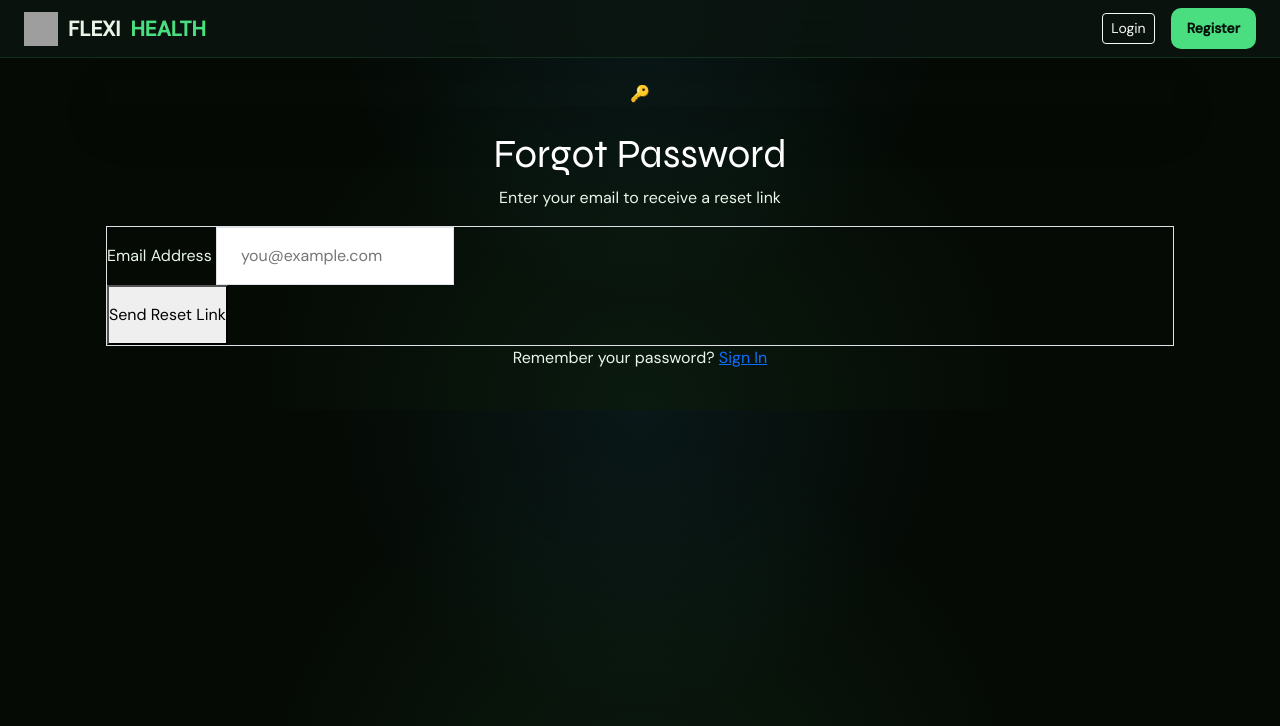
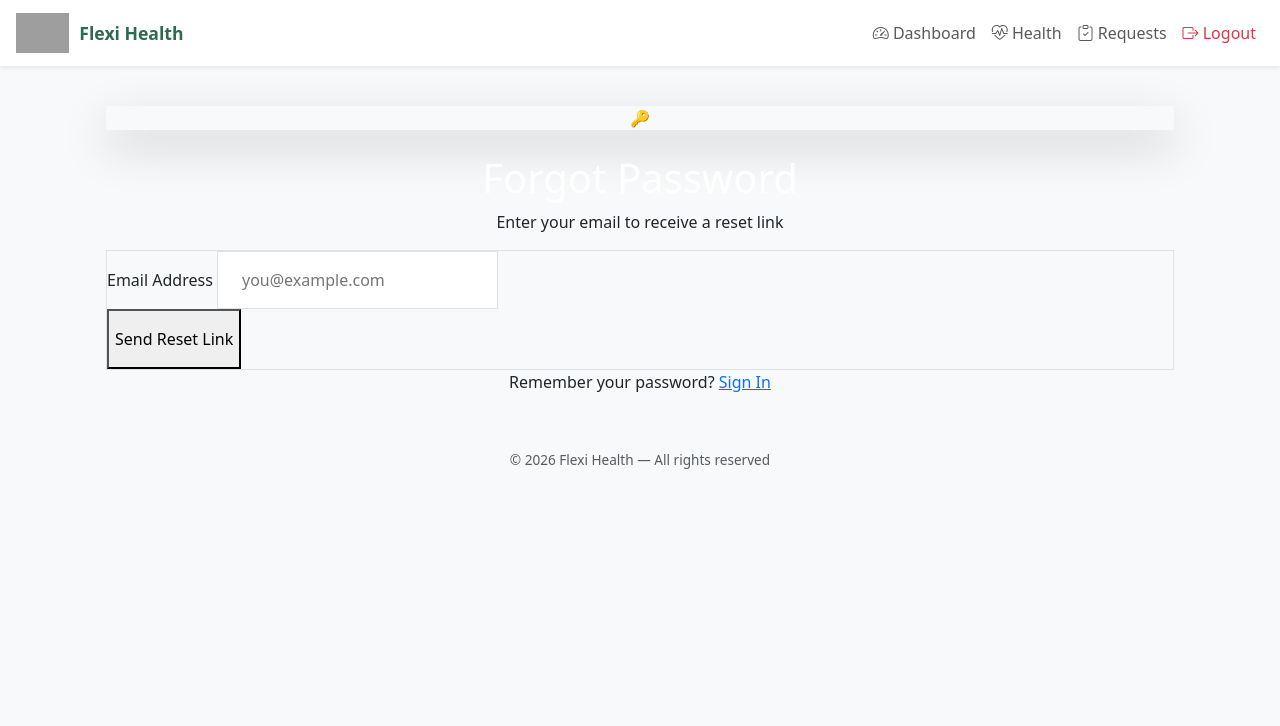
Before and after one commit to mosfiqtonoy/flexi_health1, a Flask app: page /forgot-password in a window 1280 px wide. Shown: the top 726 px of the page. Run offline with Flask 3, Linux system fonts and the light colour scheme; parts of the project's set-up code (start-up, migrations or seed data) failed here and were passed over; grey boxes are pictures that could not be loaded.

Commit message:
Update base.html

```diff
--- a/templates/base.html
+++ b/templates/base.html
@@ -1,237 +1,112 @@
 <!DOCTYPE html>
 <html lang="en">
+
 <head>
     <meta charset="UTF-8">
     <meta name="viewport" content="width=device-width, initial-scale=1.0">
     <title>{% block title %}Flexi Health{% endblock %}</title>
 
-    <!-- Fonts -->
-    <link href="https://fonts.googleapis.com/css2?family=Syne:wght@400;600;700;800&family=DM+Sans:wght@300;400;500&display=swap" rel="stylesheet">
+    <!-- Bootstrap -->
+    <link href="https://cdn.jsdelivr.net/npm/bootstrap@5.3.3/dist/css/bootstrap.min.css" rel="stylesheet">
 
-    <!-- Bootstrap -->
-    <link href="https://cdn.jsdelivr.net/npm/bootstrap@5.3.0/dist/css/bootstrap.min.css" rel="stylesheet">
-    <link href="https://cdn.jsdelivr.net/npm/bootstrap-icons@1.11.0/font/bootstrap-icons.css" rel="stylesheet">
+    <!-- Bootstrap Icons -->
+    <link rel="stylesheet" href="https://cdn.jsdelivr.net/npm/bootstrap-icons@1.11.3/font/bootstrap-icons.min.css">
 
-    <style>
-        :root {
-            --primary: #4ade80;
-            --primary-dark: #16a34a;
-            --secondary: #38bdf8;
-            --bg: #050a05;
-            --bg-soft: #0b1510;
-            --card: #0f1a12;
-            --border: rgba(74, 222, 128, 0.15);
-            --text: #e8f5e8;
-            --muted: #7a9b7a;
-            --danger: #f87171;
-            --warning: #fbbf24;
-        }
-
-        * {
-            margin: 0;
-            padding: 0;
-            box-sizing: border-box;
-        }
-
-        body {
-            font-family: 'DM Sans', sans-serif;
-            background: radial-gradient(circle at top, rgba(56,189,248,0.08), transparent 40%),
-                        radial-gradient(circle at bottom, rgba(74,222,128,0.08), transparent 50%),
-                        var(--bg);
-            color: var(--text);
-        }
-
-        h1,h2,h3,h4,h5,h6 {
-            font-family: 'Syne', sans-serif;
-        }
-
-        /* NAVBAR */
-        .navbar-flexi {
-            background: rgba(11, 21, 16, 0.85);
-            backdrop-filter: blur(18px);
-            border-bottom: 1px solid var(--border);
-            position: sticky;
-            top: 0;
-            z-index: 999;
-        }
-
-        .brand {
-            display: flex;
-            align-items: center;
-            gap: 10px;
-            font-weight: 800;
-            font-size: 1.3rem;
-            color: var(--text);
-            text-decoration: none;
-        }
-
-        .brand img {
-            width: 34px;
-            height: 34px;
-        }
-
-        .brand span {
-            color: var(--primary);
-        }
-
-        /* SIDEBAR */
-        .sidebar {
-            width: 250px;
-            height: calc(100vh - 60px);
-            position: fixed;
-            top: 60px;
-            left: 0;
-            background: var(--bg-soft);
-            border-right: 1px solid var(--border);
-            padding: 1.5rem 1rem;
-        }
-
-        .sidebar a {
-            display: flex;
-            gap: 10px;
-            padding: 10px 12px;
-            color: var(--muted);
-            text-decoration: none;
-            border-radius: 10px;
-            margin-bottom: 6px;
-            transition: 0.2s;
-            font-size: 0.92rem;
-        }
-
-        .sidebar a:hover,
-        .sidebar a.active {
-            background: rgba(74,222,128,0.12);
-            color: var(--primary);
-        }
-
-        .main-content {
-            margin-left: 250px;
-            padding: 2rem;
-        }
-
-        /* CARD */
-        .card-flexi {
-            background: var(--card);
-            border: 1px solid var(--border);
-            border-radius: 14px;
-            padding: 1.5rem;
-        }
-
-        /* BUTTON */
-        .btn-flexi {
-            background: var(--primary);
-            border: none;
-            padding: 10px 16px;
-            border-radius: 10px;
-            font-weight: 700;
-            color: #04120a;
-            transition: 0.2s;
-        }
-
-        .btn-flexi:hover {
-            background: #86efac;
-        }
-
-        /* INPUT */
-        .form-control {
-            background: #0b1510 !important;
-            border: 1px solid var(--border) !important;
-            color: var(--text) !important;
-        }
-
-        .form-control:focus {
-            border-color: var(--primary) !important;
-            box-shadow: 0 0 0 3px rgba(74,222,128,0.15) !important;
-        }
-
-        /* RESPONSIVE */
-        @media(max-width: 768px){
-            .sidebar { display:none; }
-            .main-content { margin-left: 0; }
-        }
-    </style>
-
-    {% block extra_css %}{% endblock %}
+    <!-- Custom CSS -->
+    <link rel="stylesheet" href="{{ url_for('static', filename='css/style.css') }}">
 </head>
 
-<body>
+<body style="background:#f8f9fa;">
 
-<!-- NAVBAR -->
-<nav class="navbar-flexi py-2">
-    <div class="container-fluid px-4 d-flex justify-content-between align-items-center">
+<!-- ================= NAVBAR ================= -->
+<nav class="navbar navbar-expand-lg navbar-light bg-white shadow-sm px-3">
 
-        <a href="{{ url_for('auth.index') }}" class="brand">
-            <img src="https://cdn-icons-png.flaticon.com/512/2966/2966486.png" alt="logo">
-            FLEXI <span>HEALTH</span>
-        </a>
+    <!-- Logo -->
+    <a class="navbar-brand d-flex align-items-center" href="{{ url_for('dashboard.home') }}">
+        <img src="{{ url_for('static', filename='images/logo.png') }}"
+             alt="Flexi Health Logo"
+             style="height:40px; width:auto; margin-right:10px;">
 
-        <div class="d-flex align-items-center gap-3">
+        <span style="font-weight:700; font-size:1.1rem; color:#2d6a4f;">
+            Flexi Health
+        </span>
+    </a>
 
-            {% if session.get('user_id') %}
-                <span style="color: var(--muted); font-size: 0.9rem;">
-                    <i class="bi bi-person-circle"></i>
-                    {{ session.get('full_name','User') }}
-                </span>
+    <!-- Mobile toggle -->
+    <button class="navbar-toggler" type="button" data-bs-toggle="collapse" data-bs-target="#navbarNav">
+        <span class="navbar-toggler-icon"></span>
+    </button>
 
-                <a href="{{ url_for('auth.logout') }}" class="btn btn-sm btn-outline-light">
-                    Logout
+    <!-- Menu -->
+    <div class="collapse navbar-collapse" id="navbarNav">
+
+        <ul class="navbar-nav ms-auto">
+
+            <li class="nav-item">
+                <a class="nav-link" href="{{ url_for('dashboard.home') }}">
+                    <i class="bi bi-speedometer2"></i> Dashboard
                 </a>
-            {% else %}
-                <a href="{{ url_for('auth.login') }}" class="btn btn-sm btn-outline-light">Login</a>
-                <a href="{{ url_for('auth.register') }}" class="btn btn-sm btn-flexi">Register</a>
-            {% endif %}
+            </li>
 
-        </div>
+            <li class="nav-item">
+                <a class="nav-link" href="{{ url_for('dashboard.health') }}">
+                    <i class="bi bi-heart-pulse"></i> Health
+                </a>
+            </li>
+
+            <li class="nav-item">
+                <a class="nav-link" href="{{ url_for('dashboard.requests_view') }}">
+                    <i class="bi bi-clipboard-check"></i> Requests
+                </a>
+            </li>
+
+            <li class="nav-item">
+                <a class="nav-link text-danger" href="{{ url_for('auth.logout') }}">
+                    <i class="bi bi-box-arrow-right"></i> Logout
+                </a>
+            </li>
+
+        </ul>
+
     </div>
 </nav>
+<!-- ================= END NAVBAR ================= -->
 
-<!-- SIDEBAR -->
-{% if session.get('user_id') %}
-<div class="sidebar">
 
-    {% if session.get('role') == 'admin' %}
-        <a href="{{ url_for('admin.panel') }}" class="{% if request.endpoint=='admin.panel' %}active{% endif %}">
-            <i class="bi bi-speedometer2"></i> Admin Panel
-        </a>
-    {% else %}
-        <a href="{{ url_for('dashboard.home') }}" class="{% if request.endpoint=='dashboard.home' %}active{% endif %}">
-            <i class="bi bi-house"></i> Dashboard
-        </a>
-
-        <a href="{{ url_for('dashboard.health') }}">
-            <i class="bi bi-heart-pulse"></i> Health
-        </a>
-
-        <a href="{{ url_for('dashboard.requests_view') }}">
-            <i class="bi bi-clipboard2-heart"></i> Services
-        </a>
-
-        <a href="{{ url_for('dashboard.profile') }}">
-            <i class="bi bi-person"></i> Profile
-        </a>
-    {% endif %}
-
-</div>
-{% endif %}
-
-<!-- CONTENT -->
-<div class="{% if session.get('user_id') %}main-content{% else %}container py-4{% endif %}">
+<!-- ================= FLASH MESSAGES ================= -->
+<div class="container mt-3">
 
     {% with messages = get_flashed_messages(with_categories=true) %}
         {% if messages %}
             {% for category, message in messages %}
-                <div class="alert alert-{{ category }}">
+                <div class="alert alert-{{ category }} alert-dismissible fade show alert-flexi">
                     {{ message }}
+                    <button type="button" class="btn-close" data-bs-dismiss="alert"></button>
                 </div>
             {% endfor %}
         {% endif %}
     {% endwith %}
 
+</div>
+
+
+<!-- ================= MAIN CONTENT ================= -->
+<div class="container py-4">
     {% block content %}{% endblock %}
 </div>
 
-<script src="https://cdn.jsdelivr.net/npm/bootstrap@5.3.0/dist/js/bootstrap.bundle.min.js"></script>
-{% block extra_js %}{% endblock %}
+
+<!-- ================= FOOTER ================= -->
+<footer class="text-center py-3 text-muted" style="font-size:0.85rem;">
+    © {{ 2026 }} Flexi Health — All rights reserved
+</footer>
+
+
+<!-- Bootstrap JS -->
+<script src="https://cdn.jsdelivr.net/npm/bootstrap@5.3.3/dist/js/bootstrap.bundle.min.js"></script>
+
+<!-- Custom JS -->
+<script src="{{ url_for('static', filename='js/main.js') }}"></script>
 
 </body>
 </html>
```
